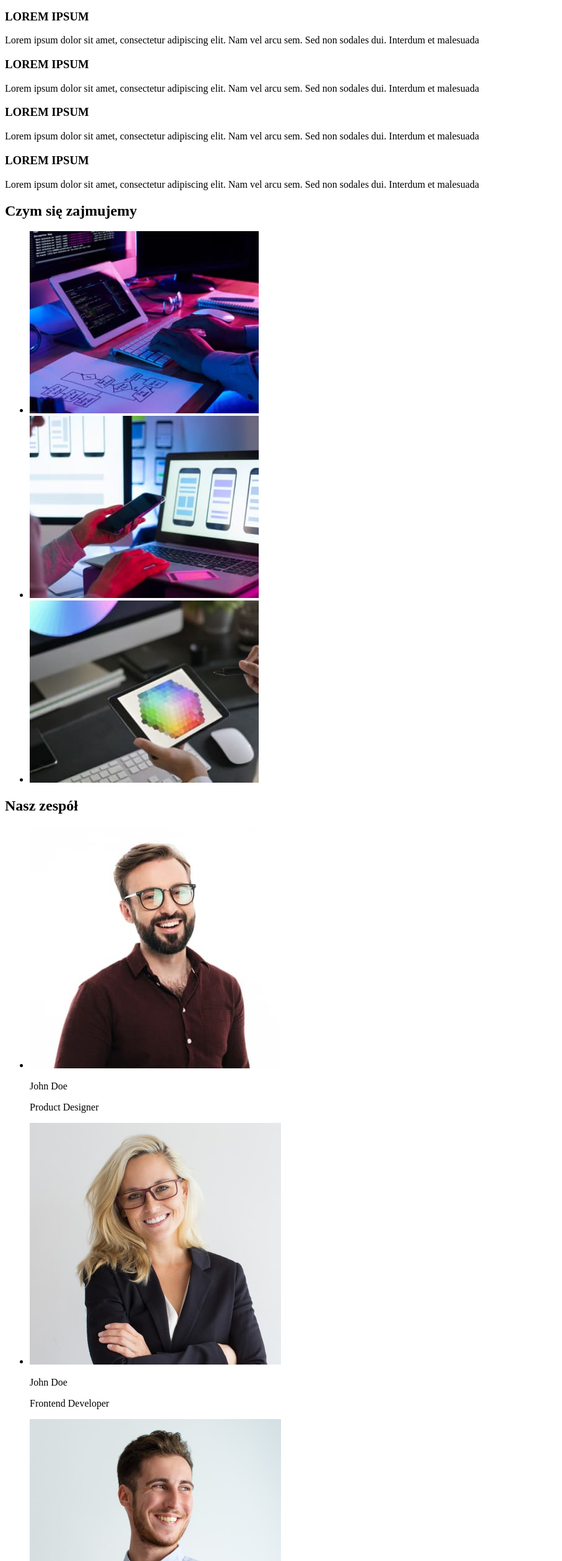
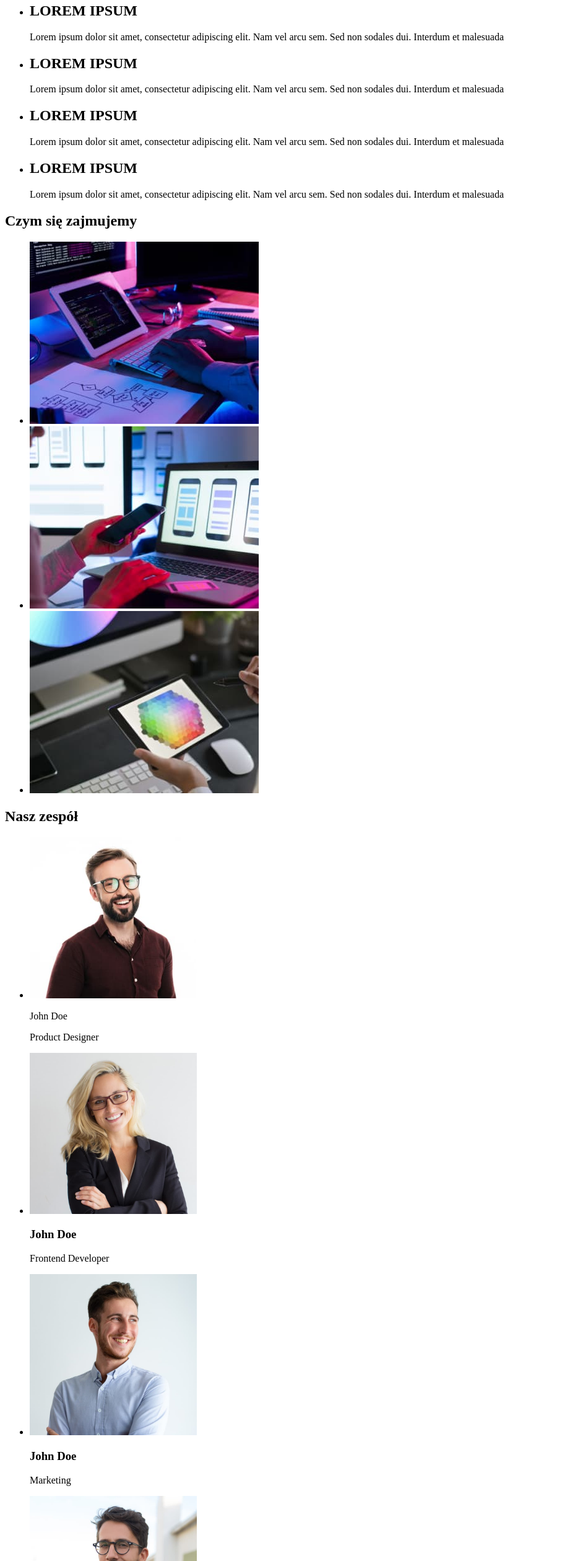
Before and after one commit to Pawel4050/goit-markup-hw-01, a plain HTML site: page index.html in a window 1280 px wide. Shown: the part 234-2753 px from the top of the page at 62% size, without its empty margins (0-908 px from the left). Drawn offline with Linux system fonts and the light colour scheme.

Commit message:
index.html update

```diff
--- a/index.html
+++ b/index.html
@@ -16,32 +16,48 @@
           <li><a href="#">Kontakt</a></li>
         </ul>
       </nav>
+      <div>
         <a href="info@devstudio.com">info@devstudio.com</a>
         <a href="tel:48111111111">+48 111 111 111</a>
+      </div>
     </header>
     <main>
+      <section>
         <h1>EFEKTYWNE ROZWIĄZANIA DLA WASZEGO BIZNESU</h1>
         <button type="button">Zamów usługe</button>
-      <h3>LOREM IPSUM</h3>
+      </section>
+      <section>
+        <ul>
+          <li>
+            <h2>LOREM IPSUM</h2>
             <p>
-        Lorem ipsum dolor sit amet, consectetur adipiscing elit. Nam vel arcu
-        sem. Sed non sodales dui. Interdum et malesuada
+              Lorem ipsum dolor sit amet, consectetur adipiscing elit. Nam vel
+              arcu sem. Sed non sodales dui. Interdum et malesuada
             </p>
-      <h3>LOREM IPSUM</h3>
+          </li>
+          <li>
+            <h2>LOREM IPSUM</h2>
             <p>
-        Lorem ipsum dolor sit amet, consectetur adipiscing elit. Nam vel arcu
-        sem. Sed non sodales dui. Interdum et malesuada
+              Lorem ipsum dolor sit amet, consectetur adipiscing elit. Nam vel
+              arcu sem. Sed non sodales dui. Interdum et malesuada
             </p>
-      <h3>LOREM IPSUM</h3>
+          </li>
+          <li>
+            <h2>LOREM IPSUM</h2>
             <p>
-        Lorem ipsum dolor sit amet, consectetur adipiscing elit. Nam vel arcu
-        sem. Sed non sodales dui. Interdum et malesuada
+              Lorem ipsum dolor sit amet, consectetur adipiscing elit. Nam vel
+              arcu sem. Sed non sodales dui. Interdum et malesuada
             </p>
-      <h3>LOREM IPSUM</h3>
+          </li>
+          <li>
+            <h2>LOREM IPSUM</h2>
             <p>
-        Lorem ipsum dolor sit amet, consectetur adipiscing elit. Nam vel arcu
-        sem. Sed non sodales dui. Interdum et malesuada
+              Lorem ipsum dolor sit amet, consectetur adipiscing elit. Nam vel
+              arcu sem. Sed non sodales dui. Interdum et malesuada
             </p>
+          </li>
+        </ul>
+      </section>
       <section>
         <h2>Czym się zajmujemy</h2>
         <ul>
@@ -78,8 +94,8 @@
             <img
               src="images/img.jpg"
               alt="man with glasses wearing a dark shirt"
-              width="406"
-              height="390"
+              width="270"
+              height="260"
             />
             <p>John Doe</p>
             <p>Product Designer</p>
@@ -88,30 +104,30 @@
             <img
               src="images/img1.jpg"
               alt="woman with glasses wearing a black jacket"
-              width="406"
-              height="390"
+              width="270"
+              height="260"
             />
-            <p>John Doe</p>
+            <h3>John Doe</h3>
             <p>Frontend Developer</p>
           </li>
           <li>
             <img
               src="images/img2.jpg"
               alt="man in a light shirt"
-              width="406"
-              height="390"
+              width="270"
+              height="260"
             />
-            <p>John Doe</p>
+            <h3>John Doe</h3>
             <p>Marketing</p>
           </li>
           <li>
             <img
               src="images/img3.jpg"
               alt="man with glasses wearing brown shirt"
-              width="406"
-              height="390"
+              width="270"
+              height="260"
             />
-            <p>John Doe</p>
+            <h3>John Doe</h3>
             <p>UI Designer</p>
           </li>
         </ul>
@@ -119,9 +135,19 @@
     </main>
     <footer>
       <a href="index.html"><span class="accent">Web</span>Studio</a>
-      <address>m. Warszawa, Aleje Jerozolimskie 21</address>
+      <address>
+        <ul>
+          <li>
+            <a href="https://goo.gl/maps/Ce6FS1gqBkde4C7V9" target="_blank">m. Warszawa, Aleje Jerozolimskie 21</a>
+          </li>
+          <li>
             <a href="info@devstudio.com">info@devstudio.com</a>
+          </li>
+          <li>
             <a href="tel:48111111111">+48 111 111 111</a>
+          </li>
+        </ul>
+      </address>
     </footer>
   </body>
 </html>
```
Lines whose indentation alone changed are shown as unchanged.
